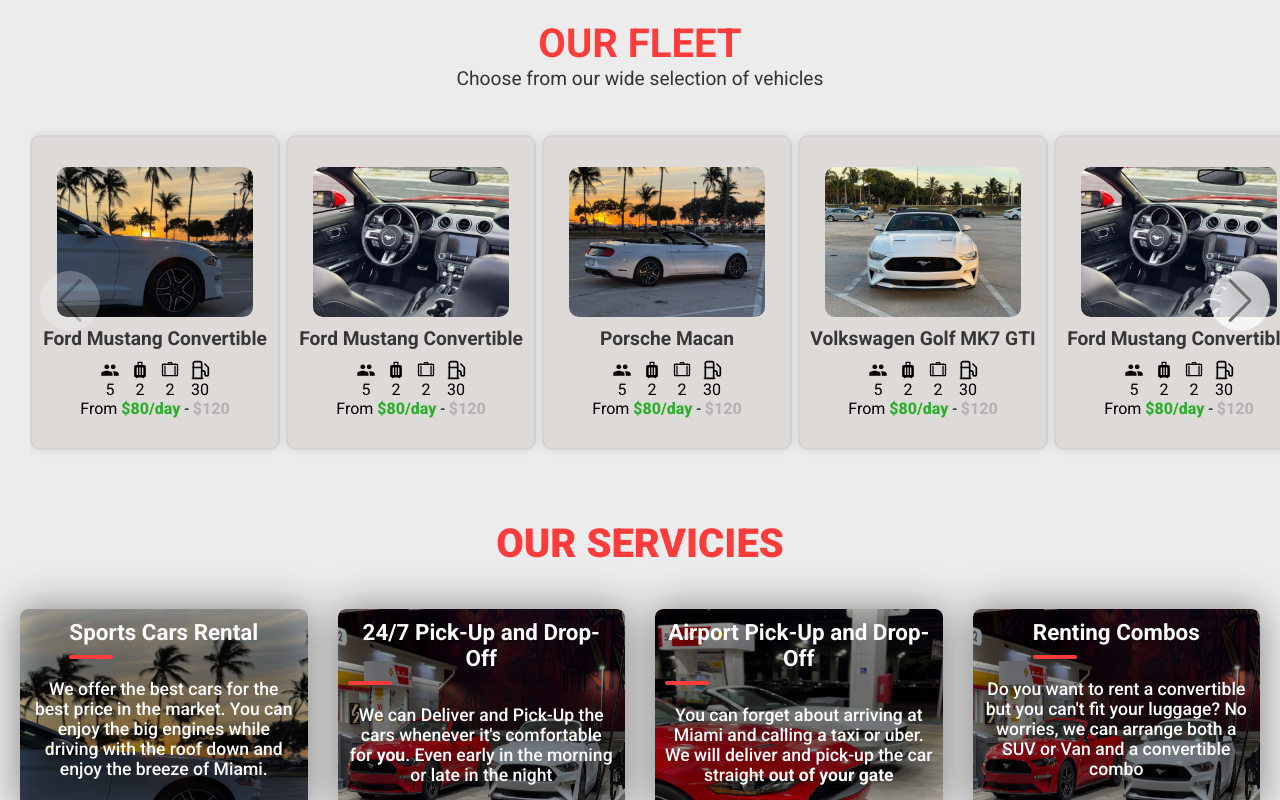
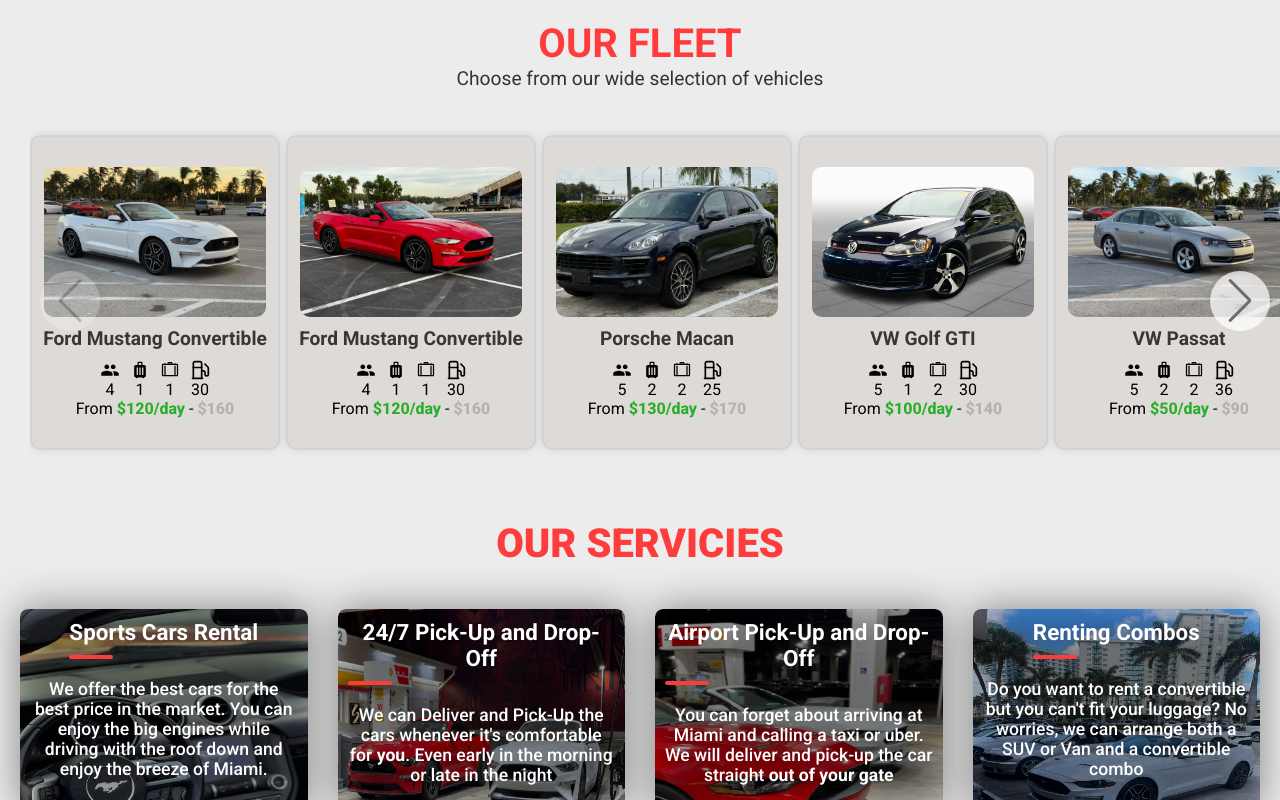
Before and after one commit to alelabas/Overspeed-Rentals, a React (Vite) app: page / in a window 1280 px wide. Shown: the part 840-1640 px from the top of the page. Built offline with nearby package versions, Linux system fonts and the light colour scheme; no server answers.

Commit message:
Add new Honda Pilot image and update vehicle details; adjust Fleet and Rent component styles

```diff
--- a/src/components/Fleet/Fleet.css
+++ b/src/components/Fleet/Fleet.css
@@ -48,7 +48,7 @@
 }
 
 .fleet-card > img {
-    width: 80%;
+    width: 90%;
     object-fit: cover;
     border-radius: 10px;
     height: 150px;
--- a/src/components/Fleet/Fleet.jsx
+++ b/src/components/Fleet/Fleet.jsx
@@ -41,7 +41,7 @@
                         </IconContext.Provider>
                 </div>
                 <p>
-                    From <span className="vehicle-price">${vehicle.price}/day</span> - <span className="discount-price">$120</span>
+                    From <span className="vehicle-price">${vehicle.price}/day</span> - <span className="discount-price">${vehicle.price + 40}</span>
                 </p>
             </div>
         </SwiperSlide>
--- a/src/components/Rent/rent.css
+++ b/src/components/Rent/rent.css
@@ -22,7 +22,7 @@
 
 .titulo::after {
     content: '';
-    background-color: rgba(0,0,0,0.2);
+    background-color: rgba(59, 59, 59, 0.1);
     margin-top: 20px;
     width: 100%;
     height: 200px;
--- a/src/data/data.json
+++ b/src/data/data.json
@@ -8,14 +8,14 @@
             "color": "White",
             "milleage": 115000,
             "images" : [
-                "/src/assets/CarImages/mustang-blanco-1.webp",
+                "/src/assets/CarImages/mustangBlancoFR.webp",
                 "/src/assets/CarImages/mustang-blanco-2.webp",
                 "/src/assets/CarImages/mustang-blanco-3.webp"
             ],
-            "price" : 80,
-            "passengers": 5,
-            "luggageCapacity": 2,
-            "carryOnCapacity": 2,
+            "price" : 120,
+            "passengers": 4,
+            "luggageCapacity": 1,
+            "carryOnCapacity": 1,
             "mpg": 30
         },
         {
@@ -26,16 +26,16 @@
             "color": "Red",
             "milleage": 43000,
             "images": [
-                "/src/assets/CarImages/mustang-rojo-1.webp",
+                "/src/assets/CarImages/mustang-rojo-4.webp",
                 "/src/assets/CarImages/mustang-rojo-2.webp",
                 "/src/assets/CarImages/mustang-rojo-3.webp",
-                "/src/assets/CarImages/mustang-rojo-4.webp"
+                "/src/assets/CarImages/mustang-rojo-1.webp"
 
             ],
-            "price" : 80,
-            "passengers": 5,
-            "luggageCapacity": 2,
-            "carryOnCapacity": 2,
+            "price" : 120,
+            "passengers": 4,
+            "luggageCapacity": 1,
+            "carryOnCapacity": 1,
             "mpg": 30
         },
         {
@@ -46,111 +46,111 @@
             "color": "Blue",
             "milleage": 95000,
             "images" : [
-                "/src/assets/CarImages/mustang-blanco-2.webp",
+                "/src/assets/CarImages/porscheMacanFR.webp",
                 "/src/assets/CarImages/mustang-blanco-2.webp",
                 "/src/assets/CarImages/mustang-blanco-2.webp"
             ],
-            "price" : 80,
+            "price" : 130,
             "passengers": 5,
             "luggageCapacity": 2,
             "carryOnCapacity": 2,
-            "mpg": 30
+            "mpg": 25
         },
         {
             "id": 4,
-            "make": "Volkswagen",
-            "model": "Golf MK7 GTI",
+            "make": "VW",
+            "model": "Golf GTI",
             "year": 2018,
             "color": "Blue",
             "milleage": 55000,
             "images" : [
-                "/src/assets/CarImages/mustang-blanco-3.webp"
+                "/src/assets/CarImages/vwGolfFL.webp"
             ],
-            "price" : 80,
+            "price" : 100,
             "passengers": 5,
-            "luggageCapacity": 2,
+            "luggageCapacity": 1,
             "carryOnCapacity": 2,
             "mpg": 30
         },
         {
             "id": 5,
-            "make": "Ford",
-            "model":"Mustang Convertible",
-            "year": 2019,
-            "color": "Red",
-            "milleage": 43000,
+            "make": "VW",
+            "model":"Passat",
+            "year": 2015,
+            "color": "Silver",
+            "milleage": 67000,
             "images": [
-                "/src/assets/CarImages/mustang-rojo-1.webp",
+                "/src/assets/CarImages/vwPassatFL.webp",
                 "/src/assets/CarImages/mustang-rojo-2.webp",
                 "/src/assets/CarImages/mustang-rojo-3.webp",
                 "/src/assets/CarImages/mustang-rojo-4.webp"
 
             ],
-            "price" : 80,
+            "price" : 50,
             "passengers": 5,
             "luggageCapacity": 2,
             "carryOnCapacity": 2,
-            "mpg": 30
+            "mpg": 36
         },
         {
             "id": 6,
-            "make": "Ford",
-            "model":"Mustang Convertible",
+            "make": "BMW",
+            "model":"2 Series Convertible",
             "year": 2019,
-            "color": "Red",
+            "color": "white",
             "milleage": 43000,
             "images": [
-                "/src/assets/CarImages/mustang-rojo-1.webp",
+                "/src/assets/CarImages/bmw220FL.webp",
                 "/src/assets/CarImages/mustang-rojo-2.webp",
                 "/src/assets/CarImages/mustang-rojo-3.webp",
                 "/src/assets/CarImages/mustang-rojo-4.webp"
 
             ],
-            "price" : 80,
-            "passengers": 5,
-            "luggageCapacity": 2,
-            "carryOnCapacity": 2,
-            "mpg": 30
+            "price" : 65,
+            "passengers": 4,
+            "luggageCapacity": 1,
+            "carryOnCapacity": 1,
+            "mpg": 24
         },
         {
             "id": 7,
-            "make": "Ford",
-            "model":"Mustang Convertible",
+            "make": "BMW",
+            "model":"M235I",
             "year": 2019,
-            "color": "Red",
+            "color": "Green",
             "milleage": 43000,
             "images": [
-                "/src/assets/CarImages/mustang-rojo-1.webp",
+                "/src/assets/CarImages/bmwM235FL.jpg",
                 "/src/assets/CarImages/mustang-rojo-2.webp",
                 "/src/assets/CarImages/mustang-rojo-3.webp",
                 "/src/assets/CarImages/mustang-rojo-4.webp"
 
             ],
-            "price" : 80,
-            "passengers": 5,
-            "luggageCapacity": 2,
-            "carryOnCapacity": 2,
-            "mpg": 30
+            "price" : 75,
+            "passengers": 4,
+            "luggageCapacity": 1,
+            "carryOnCapacity": 1,
+            "mpg": 22
         },
         {
             "id": 8,
-            "make": "Ford",
-            "model":"Mustang Convertible",
+            "make": "Honda",
+            "model":"Pilot",
             "year": 2019,
-            "color": "Red",
+            "color": "White",
             "milleage": 43000,
             "images": [
-                "/src/assets/CarImages/mustang-rojo-1.webp",
+                "/src/assets/CarImages/hondaPilotFL.webp",
                 "/src/assets/CarImages/mustang-rojo-2.webp",
                 "/src/assets/CarImages/mustang-rojo-3.webp",
                 "/src/assets/CarImages/mustang-rojo-4.webp"
 
             ],
-            "price" : 80,
-            "passengers": 5,
-            "luggageCapacity": 2,
-            "carryOnCapacity": 2,
-            "mpg": 30
+            "price" : 100,
+            "passengers": 7,
+            "luggageCapacity": 3,
+            "carryOnCapacity": 3,
+            "mpg": 35
         }
     ],
     "clients" : [
@@ -161,16 +161,9 @@
                 "/src/assets/Clients/clientImage3.webp",
                 "/src/assets/Clients/clientImage4.webp",
                 "/src/assets/Clients/clientImage5.webp",
-                "/src/assets/Clients/clientImage1.webp",
-                "/src/assets/Clients/clientImage2.webp",
-                "/src/assets/Clients/clientImage3.webp",
-                "/src/assets/Clients/clientImage4.webp",
-                "/src/assets/Clients/clientImage5.webp",
-                "/src/assets/Clients/clientImage1.webp",
-                "/src/assets/Clients/clientImage2.webp",
-                "/src/assets/Clients/clientImage3.webp",
-                "/src/assets/Clients/clientImage4.webp",
-                "/src/assets/Clients/clientImage5.webp"
+                "/src/assets/Clients/clientImage6.webp",
+                "/src/assets/Clients/clientImage7.webp",
+                "/src/assets/Clients/clientImage1.webp"
             ]
         }
     ],
--- a/src/layouts/Servicies/servicies.jsx
+++ b/src/layouts/Servicies/servicies.jsx
@@ -6,7 +6,7 @@
             <h2>Our servicies</h2>
             <div className="servicies-container">
                 <div className="service-container">
-                    <img src="src/assets/CarImages/mustang-blanco-1.webp" alt="" />
+                    <img src="src/assets/CarImages/mustang-rojo-2.webp" alt="" />
                     <div className="service-text-container">
                         <h3>Sports Cars Rental</h3>
                         <p>We offer the best cars for the best price in the market. You can enjoy the big engines while driving with the roof down and enjoy the breeze of Miami.</p>
@@ -27,7 +27,7 @@
                     </div>
                 </div>
                 <div className="service-container">
-                    <img src="src/assets/CarImages/mustangs-2.webp" alt="" />
+                    <img src="src/assets/CarImages/bmwMustang.webp" alt="" />
                     <div className="service-text-container">
                         <h3>Renting Combos</h3>
                         <p>Do you want to rent a convertible but you can't fit your luggage? No worries, we can arrange both a SUV or Van and a convertible combo</p>
```
Also changed, not shown: src/assets/CarImages/hondaPilotFL.webp (added).
